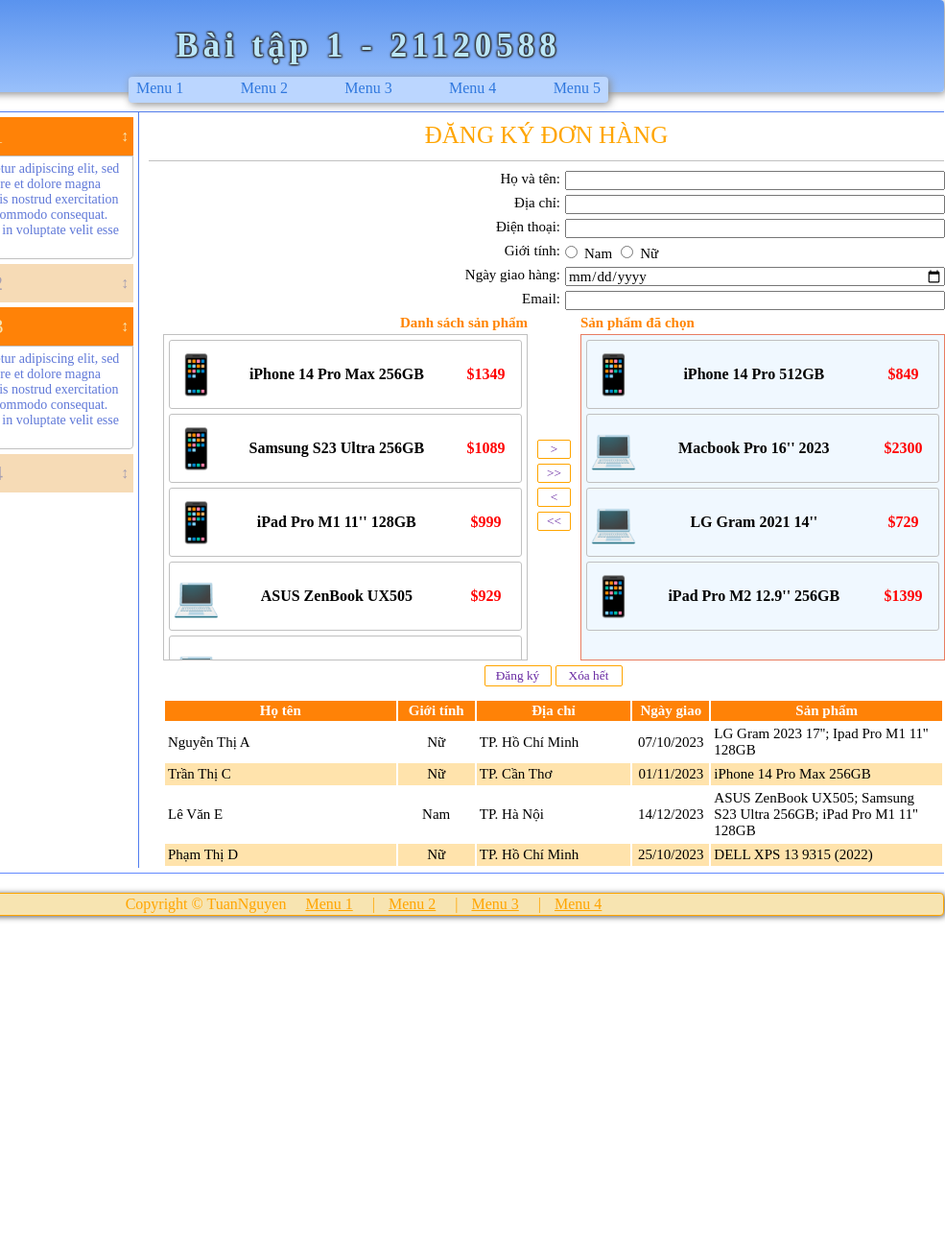
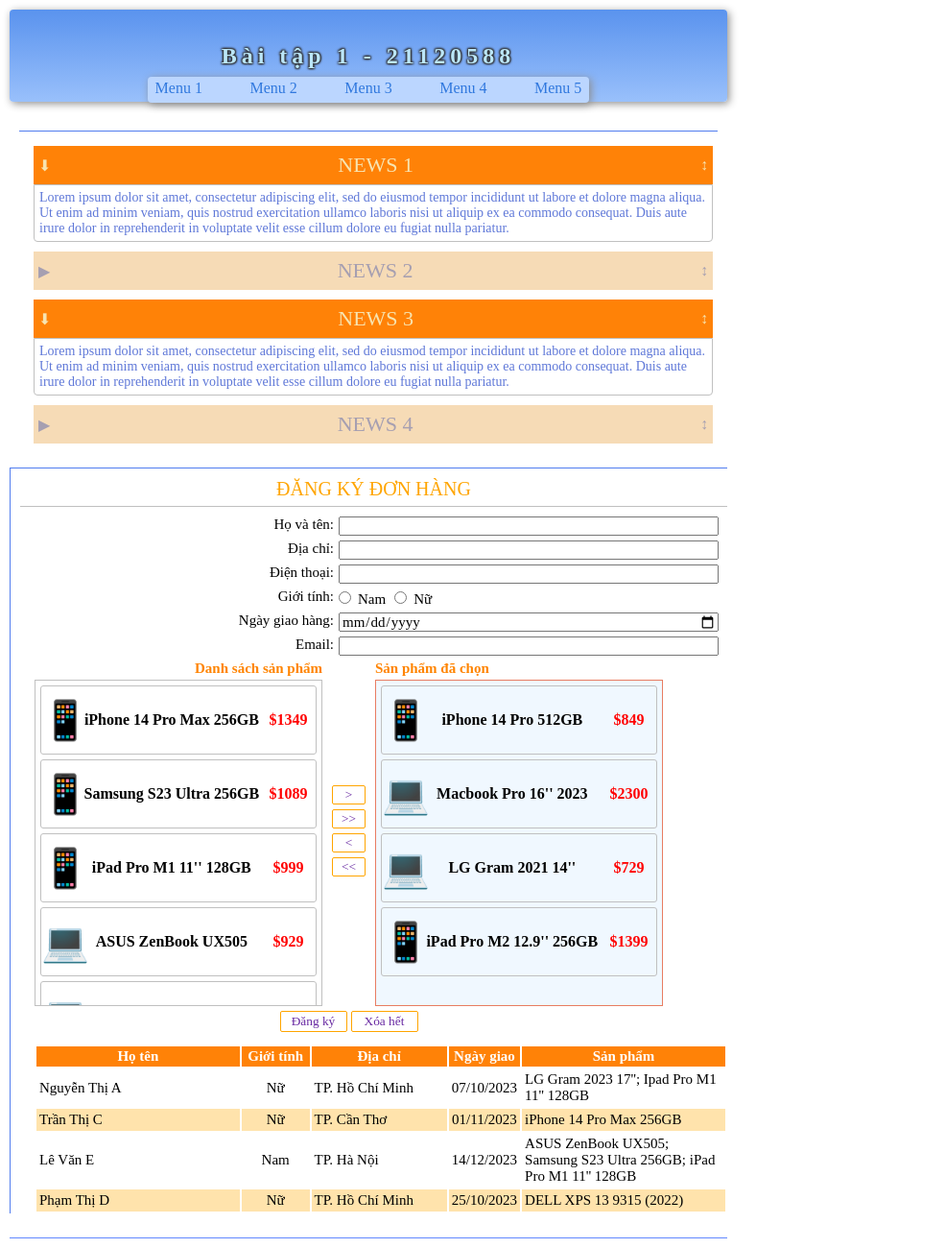
Before and after one commit to purified-water/ItemOrder_Web, a plain HTML site: page index.html in a window 768 px wide. Shown: the top 1300 px of the page at 96% size, 985 px wide, since content can reach past the window. Before the commit the page ends 967 px from the top, so only its background shows below. Drawn offline with Linux system fonts and the light colour scheme.

Commit message:
Added responsive layout for width 768px and touched up

```diff
--- a/app.js
+++ b/app.js
@@ -96,8 +96,8 @@ function inputValidation() {
     const inputD = new Date(dateInput.value)
     const curDate = new Date();
 
-    console.log(dateInput);
-    console.log(curDate);
+    //(dateInput);
+    //(curDate);
     if (dateInput.value.trim() === '') {
         document.getElementById('inDate').classList.add('highlight');
         document.getElementById('date_error').innerText = "*Ngày giao hàng chưa được điền";
@@ -146,9 +146,9 @@ function formatDate(dateInput) {
         let month = selectedDate.getMonth() + 1;
         let year = selectedDate.getFullYear();
 
-        console.log(day);
-        console.log(month);
-        console.log(year);
+        //(day);
+        //(month);
+        //(year);
 
         //Ensure day and month are displayed with leading zeros if needed
         let formattedDay = (day < 10) ? "0" + day : day;
@@ -192,7 +192,7 @@ function addNewData() {
     const formattedDate = formatDate(date);
 
     const orderedList = getOrderedList();
-    console.log(orderedList);
+    //(orderedList);
     if(orderedList.length === 0) {
         return;
     }
@@ -200,8 +200,8 @@ function addNewData() {
     const table = document.getElementsByClassName('table')[0];
     const tableBody = table.querySelector('tbody');
 
-    console.log('Date', formattedDate)
-    console.log('Gend', sex);
+    //('Date', formattedDate)
+    //('Gend', sex);
 
     var newRow = document.createElement("tr");
     //Init row data
@@ -243,7 +243,7 @@ function deleteAllOrder() {
 
 
     removeAllOrderBtn.addEventListener("click", () =>{
-        console.log('table', orderTable);
+        //('table', orderTable);
         tableBody.forEach(row => {
             row.remove();
         })
@@ -362,7 +362,7 @@ function hideNewsContent() {
 
     showingButtons.forEach(button => {
         button.addEventListener("click", () =>{
-            console.log(button.parentNode)
+            //(button.parentNode)
 
             //Get the news data
             const content = button.closest(".side_item");
@@ -395,7 +395,7 @@ function showNewsContent() {
 
     hidingButtons.forEach(button => {
         button.addEventListener("click", () =>{
-            console.log(button.parentNode)
+            //(button.parentNode)
 
             //Get the news data
             const content = button.closest(".side_item");
@@ -429,7 +429,7 @@ function dragNews() {
     allNews.forEach((news) => {
         news.setAttribute('draggable', true);
     })
-    window.onload = function() {
+
     allNews.forEach(news => {
         news.addEventListener('dragstart', onDragStart);
         news.addEventListener('dragover', onDragOver);
@@ -437,12 +437,12 @@ function dragNews() {
         news.addEventListener('drop', onDragDrop);
 
     })
-    }
+
 }
 
 
 function onDragStart(e) {
-    console.log(e.target);
+    //(e.target);
     selectedNews = e.target;
 }
 
@@ -465,7 +465,7 @@ function isValidDropNews(target, selectedNews) {
 
 function onDragDrop(e) {
     // e.preventDefault()
-    console.log(e.target)
+    //(e.target)
 
     let targetNode = e.target;
     while (true) {
@@ -491,7 +491,7 @@ function dragDropOrderItem() {
     itemList.forEach(item => {
         item.setAttribute('draggable',true);
     })
-    window.onload = function() {
+
     itemList.forEach(item => {
         item.addEventListener('dragstart', onDragStart2);
         item.addEventListener('dragover', onDragOver2);
@@ -499,14 +499,16 @@ function dragDropOrderItem() {
         item.addEventListener('drop', onDragDrop2);
 
     })
-    }
-    console.log(itemList);
+
+
 }
 
 let selectedDragItem;
 function onDragStart2(e) {
     selectedDragItem = e.target;
-    console.log(e.target);
+    //(e.target);
+    selectedDragItem.classList.add('thumb');
+
 
 }
 
@@ -538,7 +540,7 @@ function onDragDrop2(e) {
         }
     }
 
-    console.log('targetNode', targetNode.parentNode)
+    //('targetNode', targetNode.parentNode)
     //Case move list_container to container_selected
     //No selected tag
     if (selectedDragItem.classList.contains('selected') === false
@@ -552,7 +554,7 @@ function onDragDrop2(e) {
 
         //Add to order list
         orderList.appendChild(selectedDragItem.cloneNode(true));
-        console.log('return', orderList)
+        //('return', orderList)
 
         selectedDragItem.remove();
     }
@@ -565,7 +567,7 @@ function onDragDrop2(e) {
 
         //Add to list
         list.appendChild(selectedDragItem.cloneNode(true));
-        console.log('order', list)
+        //('order', list)
         selectedDragItem.remove();
     }
     e.preventDefault();
--- a/index.html
+++ b/index.html
@@ -6,6 +6,7 @@
     <title>Đăng ký đơn hàng</title>
     <link rel="stylesheet" href="style.css">
     <link rel="stylesheet" href="colors.css">
+    <link rel="stylesheet" href="responsiveLayout.css">
 
 
 </head>
--- /dev/null
+++ b/responsiveLayout.css
@@ -0,0 +1,136 @@
+@media screen and (max-width: 768px) and (min-width: 700px){
+    body {
+        margin: 0;
+        padding: 0;
+        display: flex;
+        justify-content: center;
+        align-items: center;
+        height: 100vh;
+    }
+    .layout {
+        width: 768px;
+        padding: 10px;
+        box-sizing: border-box;
+    }
+
+    .header_container {
+        width: 100%;
+    }
+    .header {
+        padding: 10px;
+        border-radius: 4px;
+        box-shadow: 2px 2px 8px #8e8e8e;
+        text-align: center;
+    }
+
+    .header_title {
+        font-size: 24px;
+    }
+
+    .nav {
+        width: 60%;
+
+        box-shadow: 2px 2px 8px #8e8e8e;
+        text-align: center;
+    }
+
+
+
+    .side {
+        width: 100vw;
+        margin: 10px;
+        border-top: 1px solid rgba(64, 113, 238, 0.911);
+        padding: 10px;
+        box-sizing: border-box;
+
+    }
+
+    .side_item {
+
+        margin: 5px;
+    }
+
+    .main {
+        width: 100%;
+        border-top: 1px solid rgba(64, 113, 238, 0.911);
+        border-left: 0.5px solid rgba(64, 113, 238, 0.911);
+        margin-bottom: 5px;
+    }
+
+    .main_header {
+        margin-top: 10px;
+        padding-bottom: 20px;
+        border-bottom: 1px solid silver;
+        text-align: center;
+    }
+
+    .main_title {
+        font-size: 20px;
+    }
+
+    .form_container{
+        padding-right: 10px;
+
+    }
+
+    .outer_list_container {
+        width: 100%;
+        grid-template-columns: 300px 55px 300px;
+        grid-template-rows: 5% 85% 10%;
+
+    }
+    .list_container {
+
+        width: 300px;
+        height: 100%;
+
+        overflow: hidden;
+        overflow-y: auto;
+        border: 1px solid silver;
+        /* margin-left: 20px; */
+    }
+    .list_container_selected {
+
+        width: 300px;
+        height: 100%;
+
+        overflow: hidden;
+        overflow-y: auto;
+        border: 1px solid #e87d62;
+        background-color: aliceblue;
+
+        /* margin-left: 20px; */
+    }
+
+    table {
+        width: 100%;
+    }
+
+    .footer_container {
+        border-top: 1px solid rgb(98, 137, 255);
+        margin-top: 20px;
+    }
+
+    .footer {
+        padding: 10px;
+        text-align: center;
+    }
+
+    ul.horizontal_list {
+        margin: 0;
+        padding: 0;
+        list-style-type: none;
+        text-align: center;
+    }
+
+    ul.horizontal_list li {
+        display: inline-block;
+        margin-right: 10px;
+    }
+
+    .thumb {
+        opacity: 0.7;
+    }
+
+
+}
--- a/style.css
+++ b/style.css
@@ -2,6 +2,7 @@
     box-sizing: border-box;
     font-family: 'Times New Roman', Times, serif;
 }
+
 body {
     margin: 0;
     padding: 0;
@@ -13,17 +14,13 @@ body {
 
 .layout {
     display: flex;
-    width: 1200px;
+    /* width: 1200px; */
+    max-width: 1200px;
     height: 100%;
     flex-wrap: wrap;
     /* z-index: -100; */
 }
-.container {
-    display: flex;
-    width: fit-content;
-    height: fit-content;
-    justify-content: center;
-}
+
 .header_container {
     display: flex;
     justify-content: center;
@@ -366,6 +363,7 @@ input[type="date"] {
 }
 
 input[type="button"] {
+    cursor: pointer;
     text-align: center;
     width: 35px;
     color: rgb(104, 41, 162);
@@ -377,6 +375,7 @@ input[type="button"] {
 }
 
 input[type="submit"] {
+    cursor: pointer;
     text-align: center;
     color: rgb(104, 41, 162);
     width: 70px;
@@ -490,7 +489,7 @@ ul.horizontal_list li a:focus{
 
 
 .input_error {
-    color: orange;
+    color: rgb(255, 77, 0);
 }
 
 .highlight {
```
Lines whose indentation alone changed are shown as unchanged.
